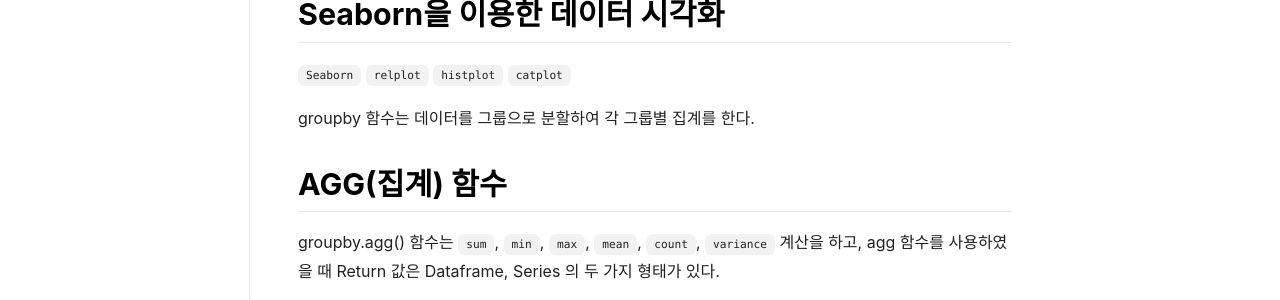
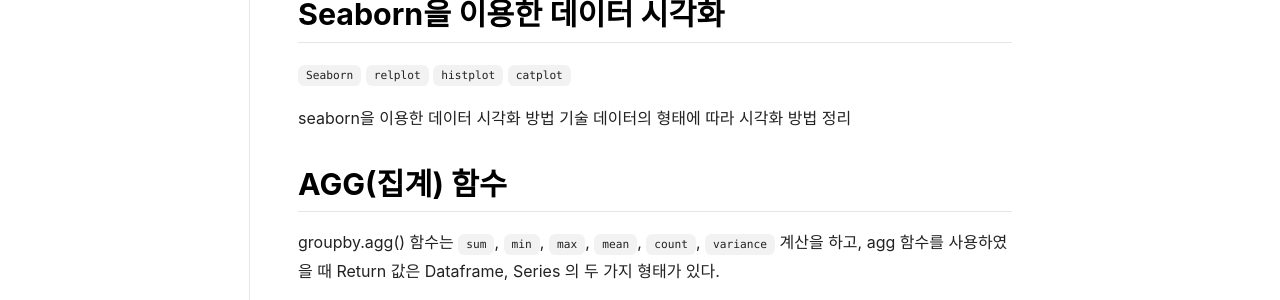
Before and after one commit to mox21c/mox21c.github.io, a Jekyll site: the page built from _posts/pandas/2024-01-18-seaborn.md, in a window 1280 px wide. Shown: the part 832-1132 px from the top of the page. Built offline with Jekyll 4.4.1, drawn with Linux system fonts in a browser that asks for light colours; nearby versions of some CDN libraries.

Commit message:
seaborn add

```diff
--- a/_posts/pandas/2024-01-18-seaborn.md
+++ b/_posts/pandas/2024-01-18-seaborn.md
@@ -17,7 +17,8 @@ lang: ko
 ## Seaborn을 이용한 데이터 시각화
 `Seaborn`{: .label .label-blue} `relplot`{: .label .label-green} `histplot`{: .label .label-green} `catplot`{: .label .label-green}
 
-groupby 함수는 데이터를 그룹으로 분할하여 각 그룹별 집계를 한다.
+seaborn을 이용한 데이터 시각화 방법 기술
+데이터의 형태에 따라 시각화 방법 정리
 {: .fs-6 .fw-300 }
 
 ## AGG(집계) 함수
```
